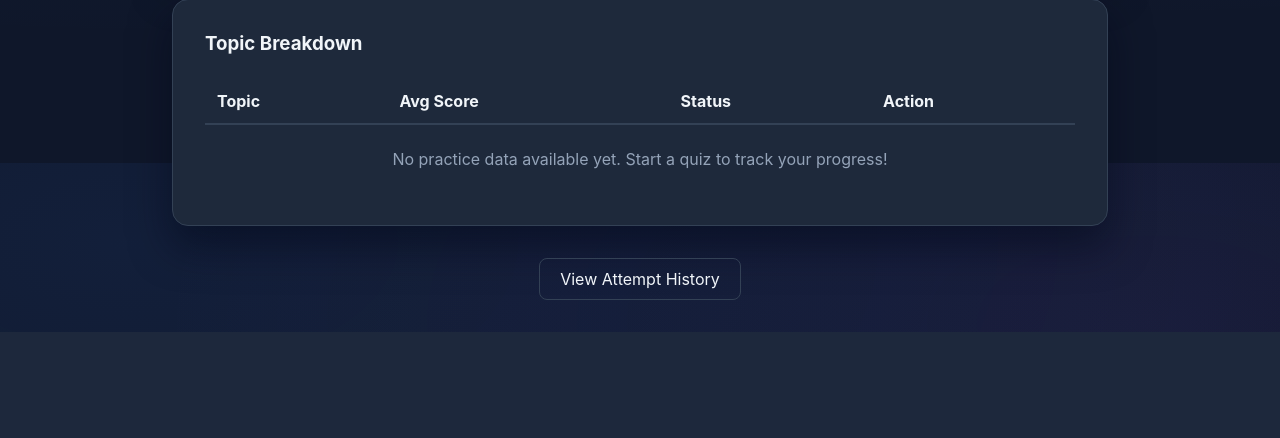
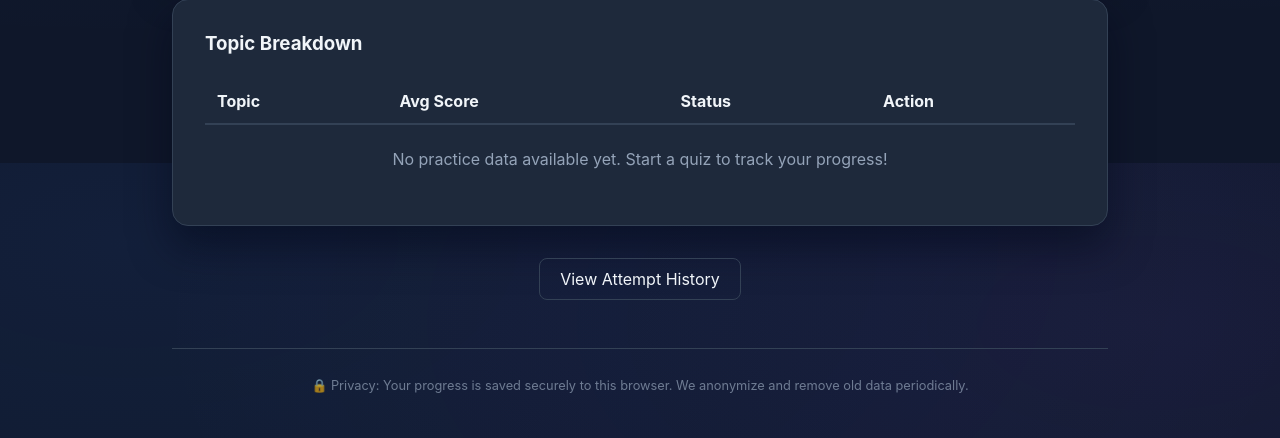
Before and after one commit to hal4petiatharva-lgtm/vcaa-explainer, a Flask app: page /my-progress in a window 1280 px wide. Shown: the part 637-1075 px from the top of the page. Before the commit the page ends 969 px from the top, so only its background shows below. Run offline with Flask 3, Linux system fonts and the light colour scheme; data that the repository does not hold is empty; parts of the project's set-up code (start-up, migrations or seed data) failed here and were passed over.

Commit message:
Update my_progress.html

```diff
--- a/templates/my_progress.html
+++ b/templates/my_progress.html
@@ -60,6 +60,13 @@
     <div style="margin-top: 2rem; text-align: center;">
         <a href="{{ url_for('my_questions') }}" style="display: inline-block; background: transparent; border: 1px solid var(--border); color: var(--text); padding: 10px 20px; border-radius: 8px; text-decoration: none; transition: background 0.2s;">View Attempt History</a>
     </div>
+
+    <!-- Privacy Note -->
+    <div style="margin-top: 3rem; text-align: center; color: var(--muted); font-size: 0.8rem; border-top: 1px solid var(--border); padding-top: 1rem;">
+        <p>
+            <span style="opacity: 0.7;">🔒 Privacy: Your progress is saved securely to this browser. We anonymize and remove old data periodically.</span>
+        </p>
+    </div>
 </div>
 
 <script>
```
